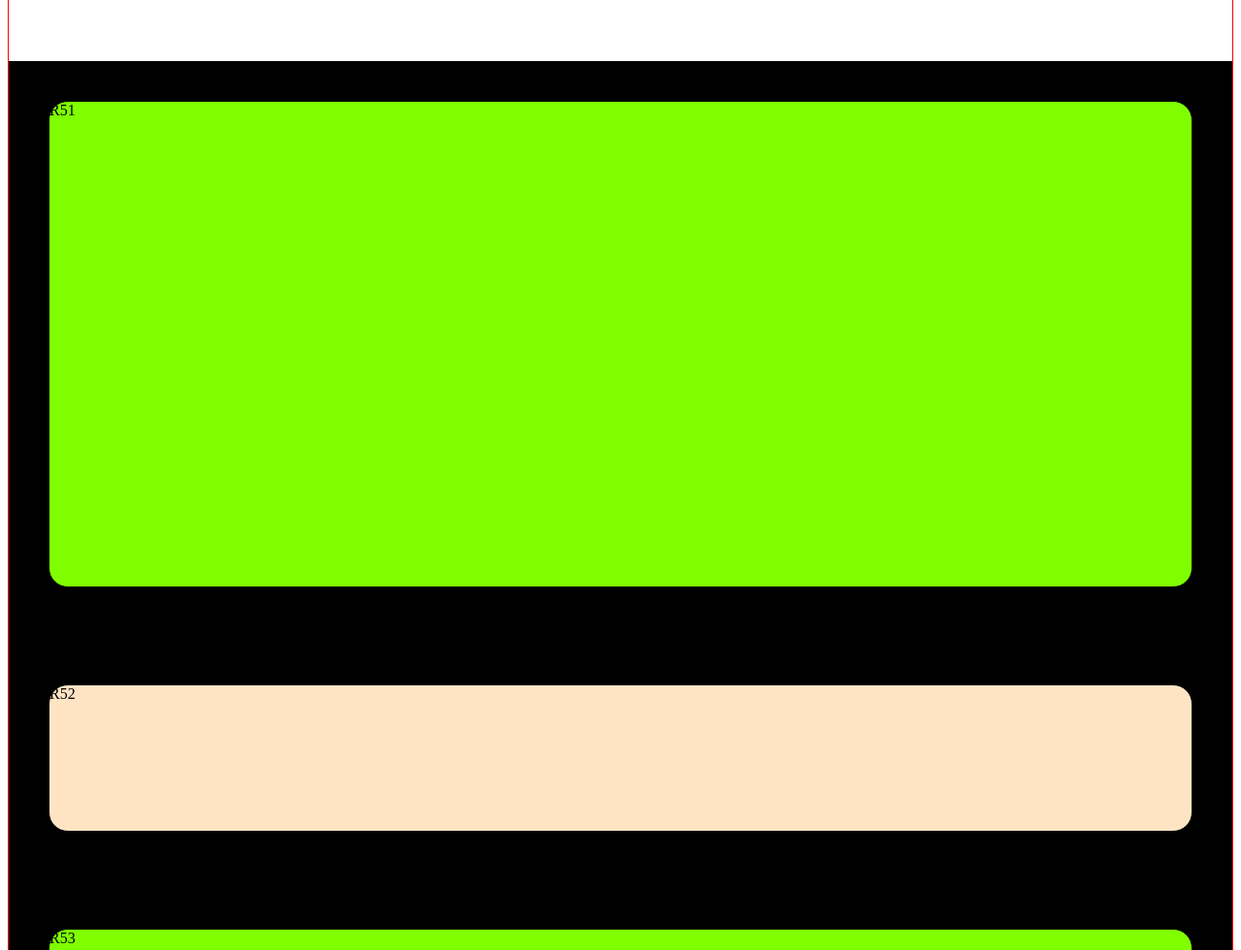
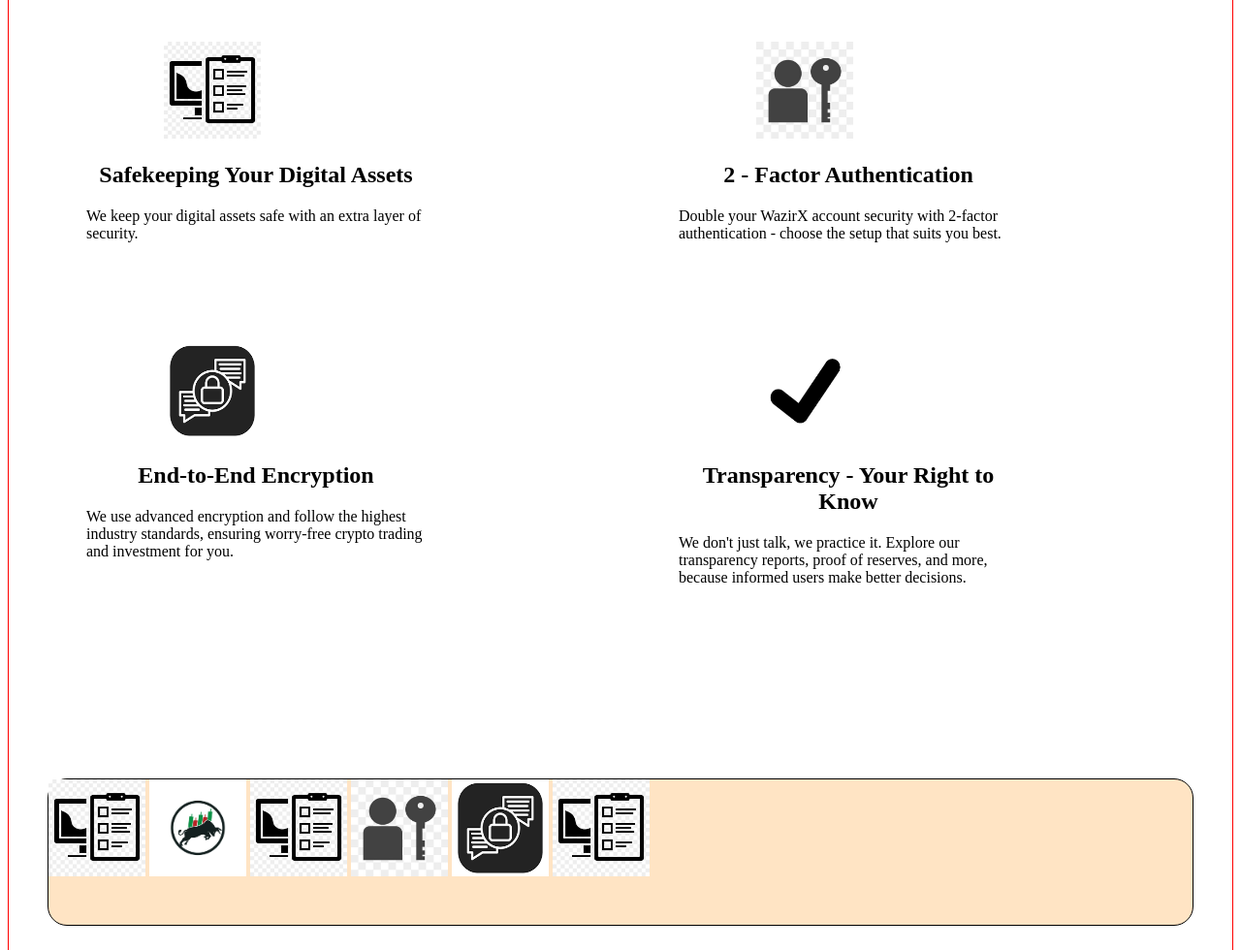
Before and after one commit to ptomer40/TrainingProject1_WD, a plain HTML site: page Project1_WD/index.html in a window 1280 px wide. Shown: the part 2852-3832 px from the top of the page at 97% size. Drawn offline with Linux system fonts and the light colour scheme.

Commit message:
more data

```diff
--- a/Project1_WD/index.html
+++ b/Project1_WD/index.html
@@ -73,7 +73,7 @@
 
         .row4 {
 
-            height: 800px;
+            height: 700px;
             grid-row: 5 / 6; /* Places this row in the second grid row */
             grid-column: 1 / -1; /* Span all columns */
             display: grid; /* Use grid layout for the row1 container */
@@ -92,13 +92,13 @@
 
 
         .row5 {
-            border: 1px solid black;
+            /*border: 1px solid black; */
             height: 1200px;
             grid-row: 6/9; /* Places this row in the second grid row */
             grid-column: 1 / -1; /* Span all columns */
 
             display: grid; /* Use grid layout for the row1 container */
-            background-color: black;
+
             grid-template-rows: repeat(3, 1fr); /* Define two equal rows*/
             gap: 20px; /* Add some space between items */
         }
@@ -106,11 +106,34 @@
 .row51 {
 
     border-radius: 20px;
-            height: 500px;
-            background-color:chartreuse;/* Color for visibility */
-            border: 1px solid black; /* Border for visibility */
+            height: 700px;
+
             margin: 40px;
+            display:grid;
+            grid-template-columns: repeat(2,1fr);
+            grid-template-rows: repeat(2,1fr);
+            gap: 40px;
+
 }
+
+.row51A,.row51B,.row51C,.row51D{
+
+            height: 200px;
+            width: 350px;
+
+            margin-left:40px;
+            margin-top: 20px;
+            margin-bottom: 10px;;
+
+}
+.row51C,.row51D {
+margin-top: -40px;
+
+}
+
+
+
+
 .row52{
 
     border-radius: 20px;
@@ -119,6 +142,7 @@
             border: 1px solid black; /* Border for visibility */
             margin: 40px;
 }
+
 
 .row53{
 
@@ -155,6 +179,7 @@
 padding-left:80px;
 padding-top: 20px;
 }
+
     </style>
 </head>
 <body>
@@ -177,7 +202,7 @@ padding-top: 20px;
 
             <div class="row31">
 
-                <img class="row3img" src="./images/dog.jpg" height="100px" width="100px" alt="img1" />
+                <img class="row3img" src="./images/kyc.jpg" height="100px" width="100px" alt="img1" />
             <p>
                 <h2>KYC-Swift and Compliant</h2>
                 Lorem ipsum dolor sit amet consectetur adipisicing elit. Delectus necessitatibus quibusdam, nam rem possimus ut.
@@ -187,7 +212,7 @@ padding-top: 20px;
             </div>
             <div class="row31">
 
-                <img class="row3img" src="./images/dog.jpg" height="100px" width="100px" alt="img1" />
+                <img class="row3img" src="./images/time.png" height="100px" width="100px" alt="img1" />
             <p>
                 <h2 style="text-align: center;">24/7 Support</h2>
                 Lorem ipsum dolor sit amet consectetur adipisicing elit. Delectus necessitatibus quibusdam, nam rem possimus ut.
@@ -197,7 +222,7 @@ padding-top: 20px;
             </div>
             <div class="row31">
 
-                <img class="row3img" src="./images/dog.jpg" height="100px" width="100px" alt="img1" />
+                <img class="row3img" src="./images/apitrading.jpg" height="100px" width="100px" alt="img1" />
             <p>
                 <h2 style="text-align: center;">Seamless API Trading</h2>
                 Lorem ipsum dolor sit amet consectetur adipisicing elit. Delectus necessitatibus quibusdam, nam rem possimus ut.
@@ -244,9 +269,59 @@ padding-top: 20px;
 
 
         <div class="row5">
-            <div class="row51">R51</div>
-            <div class="row52">R52</div>
+
+            <div class="row51">
+
+                <div class="row51A">
+                    <img class="row3img" src="./images/sec1.png" height="100px" width="100px" alt="img1" />
+                    <p>
+                        <h2 style="text-align: center;">Safekeeping Your Digital Assets</h2>
+                        We keep your digital assets safe with an extra layer of security.
+
+                    </p>
+
+                </div>
+                <div class="row51B"> <img class="row3img" src="./images/sec2.jpg" height="100px" width="100px" alt="img1" />
+                    <p>
+                        <h2 style="text-align: center;">2 - Factor Authentication</h2>
+                        Double your WazirX account security with 2-factor authentication - choose the setup that suits you best.
+
+                    </p>
+        </div>
+                <div class="row51C"> <img class="row3img" src="./images/sec3.png" height="100px" width="100px" alt="img1" />
+                    <p>
+                        <h2 style="text-align: center;">End-to-End Encryption</h2>
+                        We use advanced encryption and follow the highest industry standards,
+                        ensuring worry-free crypto trading and investment for you.
+
+                    </p>
+        </div>
+                <div class="row51D"> <img class="row3img" src="./images/sec4.png" height="100px" width="100px" alt="img1" />
+                    <p>
+                        <h2 style="text-align: center;">Transparency - Your Right to Know</h2>
+                        We don't just talk, we practice it. Explore our transparency reports, proof of reserves, and more, because informed users make better decisions.
+                    </p>
+        </div>
+
+
+            </div>
+            <div class="row52">
+
+
+                <div class="scroll-container">
+                    <img src="./images/sec1.png" height="100px" width="100px" alt="Image 1">
+                    <img src="./images/apitrading.jpg" height="100px" width="100px" alt="Image 2">
+                    <img src="./images/sec1.png" height="100px" width="100px" alt="Image 3">
+                    <img src="./images/sec2.jpg" height="100px" width="100px" alt="Image 1">
+                    <img src="./images/sec3.png" height="100px" width="100px" alt="Image 2">
+                    <img src="./images/sec1.png" height="100px" width="100px" alt="Image 3">
+
+                    <!-- Add more images as needed -->
+                </div>
+
+            </div>
             <div class="row53">R53</div>
+
 
         </div>
 
```
Also changed, not shown: Project1_WD/images/apitrading.jpg (added), Project1_WD/images/kyc.jpg (added), Project1_WD/images/sec1.png (added), Project1_WD/images/sec2.jpg (added), Project1_WD/images/sec3.png (added), Project1_WD/images/sec4.png (added), Project1_WD/images/time.png (added).
